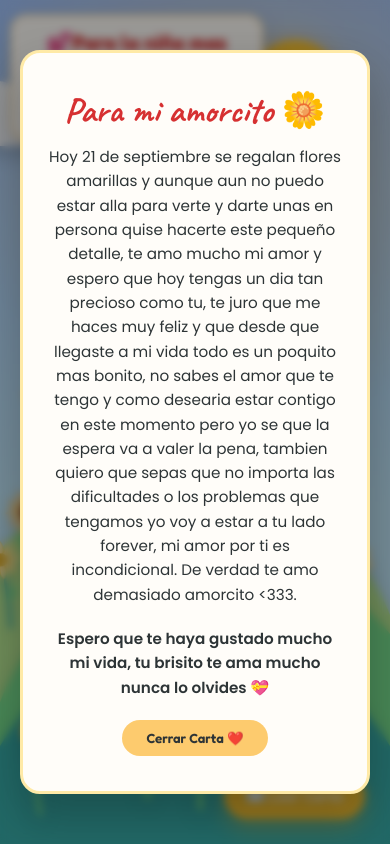
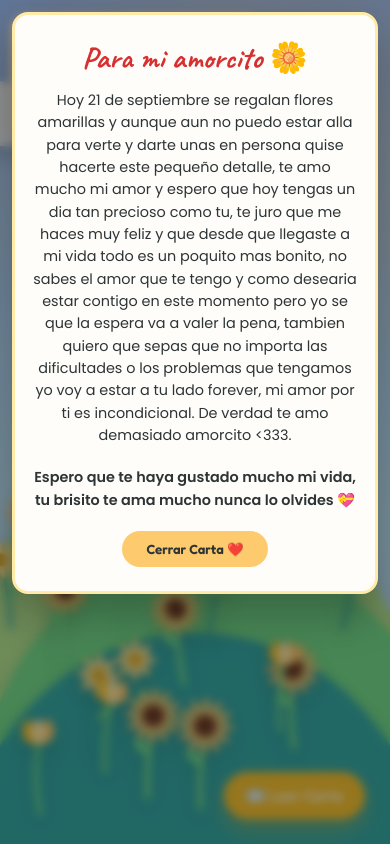
Before and after one commit to Lawliet-24/Mayy.github.io, a plain HTML site: page index.html in a window 390 px wide. Both pictures are taken after a click on the button "✉️ Leer Carta". Drawn offline with Linux system fonts and the light colour scheme.

```diff
--- a/index.html
+++ b/index.html
@@ -135,6 +135,7 @@
     position: fixed; inset: 0; z-index: 100; background: rgba(0,0,0,0.4);
     backdrop-filter: blur(4px); display: flex; align-items: center; justify-content: center;
     opacity: 0; visibility: hidden; transition: all 0.3s ease; padding: 20px;
+    overflow-y: auto; overscroll-behavior: contain;
   }
   .modal-overlay.active { opacity: 1; visibility: visible; }
   .letter-card {
@@ -142,6 +143,8 @@
     padding: 35px 25px; box-shadow: 0 20px 50px rgba(0,0,0,0.25); position: relative;
     text-align: center; transform: translateY(30px) rotate(-1deg); transition: transform 0.4s ease;
     border: 3px solid #ffeaa7;
+    max-height: calc(100dvh - 40px); overflow-y: auto;
+    overscroll-behavior: contain; -webkit-overflow-scrolling: touch; touch-action: pan-y;
   }
   .modal-overlay.active .letter-card { transform: translateY(0) rotate(0deg); }
   .letter-card h2 { font-family: 'Caveat', cursive; font-size: 2.2rem; color: #d63031; margin-bottom: 12px; }
@@ -149,6 +152,17 @@
   .close-btn {
     background: var(--yellow-bright); border: none; padding: 10px 24px; border-radius: 20px;
     font-family: 'Fredoka', sans-serif; color: #2d3436; cursor: pointer; font-weight: 600;
+  }
+
+  /* En pantallas pequeñas la carta se recorre con el dedo, sin cortar el texto. */
+  @media (max-width: 480px) {
+    .modal-overlay { align-items: flex-start; padding: 12px; }
+    .letter-card {
+      max-height: calc(100dvh - 24px); padding: 24px 18px;
+      border-radius: 16px;
+    }
+    .letter-card h2 { font-size: 1.9rem; }
+    .letter-card p { font-size: 0.9rem; line-height: 1.55; }
   }
 
   /* Polen Flotante */
```
